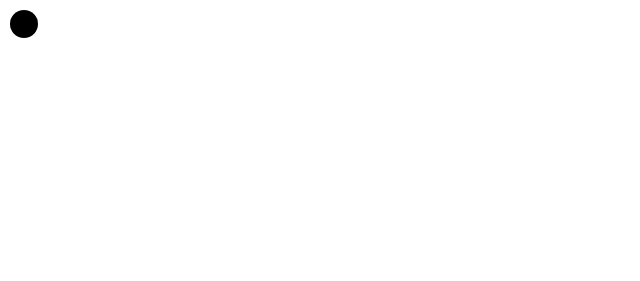
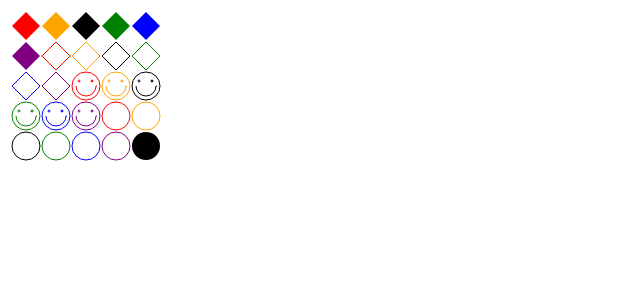
Before and after one commit to b-bly/memory-game, a plain HTML site: page index.html in a window 1280 px wide. Shown: the whole page, without its empty margins (0-640 px from the left). Drawn offline with Linux system fonts and the light colour scheme.

Commit message:
shapes drawn on board

```diff
--- a/index.html
+++ b/index.html
@@ -15,6 +15,7 @@
     <body onload="startGame()">
 
         <script src="script.js" type="text/javascript"></script>
+        <script src="shapes.js" type="text/javascript"></script>
 
     </body>
 
--- a/script.js
+++ b/script.js
@@ -1,3 +1,4 @@
+
 // made with some code copied from https://www.w3schools.com/graphics/game_components.asp
 
 //opening index
@@ -16,8 +17,18 @@
 //x 1. draw shape at x, y = 0, 0
 //need a transform function that moves smilies to the square they're supposed to be.
 //pass color to update function?  To get different color shapes.
+//store shapes to be displayed in clickedShapesArray
+//each mouse click event, add a shape object to array of shapes that will be shown (max 2);
+//after 2nd click, clear the clickedShapesArray
 //2. fill board with shapes
 //3. randomize
+//push shape objects to an array in random order.
+//add color property--store in object with color list for each shape:
+//const colorsByShape = {
+// diamond: ['red', 'orange', ...]
+//    }
+//then give them a coordinates property (0, 0) for the first card, etc.
+//the draw function will need to multiply by card width + CARD_MARGIN to get the correct coordinates
 //4. appear only on mouse up
 //5. card lightens on mouse hover
 //6. if cards match, clear and update score
@@ -26,13 +37,14 @@
 //8. option to play again.
 //9.  give user option to change board size.
 
+//window.onload = function () {
 //Constants
 const CARD_WIDTH = '30'; //each card is a square.  unit is pixels
 const CARD_COLOR = 'gray';
 const BOARD_X = 0; //starting position of first card in upper left corner of board
 const BOARD_Y = 0;
 const CARD_MARGIN = 2; // margin between cards
-const BOARD_WIDTH = 2; //number of cards on one side of the board
+const BOARD_WIDTH = 5; //number of cards on one side of the board
 const SHAPE_PADDING = 2;
 
 
@@ -57,7 +69,7 @@ function drawBoard() {
     }
 }
 
-let myGamePiece;
+
 //startGame called in html body
 function startGame() {
 
@@ -71,6 +83,10 @@ const myGameArea = {
         this.canvas.height = 270;
         this.context = this.canvas.getContext("2d");
         document.body.insertBefore(this.canvas, document.body.childNodes[0]);
+        createShapesAndColors();
+        createGameShapes();
+        console.log(gameShapes);
+
         //this.interval = setInterval(updateGameArea, 20);
         updateGameArea();
     },
@@ -78,89 +94,6 @@ const myGameArea = {
         this.context.clearRect(0, 0, this.canvas.width, this.canvas.height);
     }
 }
-
-//Shapes
-//draw in a 26 x 26 area centered in the 30 x 30 sqare for 4 px of padding
-//from 2 to 28
-const diamond = {
-    update: function () {
-        //if (myGameArea.context) {
-        let ctx = myGameArea.context;
-        ctx.transform(1, 0, 0, 1, 2, 2);
-        ctx.beginPath();
-        ctx.moveTo(0, 14);
-        ctx.lineTo(14, 28);
-        ctx.lineTo(28, 14);
-        ctx.lineTo(14, 0);
-        ctx.lineTo(0, 14);
-        ctx.fill();
-        //}
-    }
-}
-
-const diamondStroke = {
-    update: function () {
-        //if (myGameArea.context) {
-        let ctx = myGameArea.context;
-        ctx.transform(1, 0, 0, 1, 2, 2);
-        ctx.beginPath();
-        ctx.moveTo(0, 14);
-        ctx.lineTo(14, 28);
-        ctx.lineTo(28, 14);
-        ctx.lineTo(14, 0);
-        ctx.lineTo(0, 14);
-        ctx.stroke();
-        //}
-    }
-}
-
-const smiley = {
-    update: function () {
-        let ctx = myGameArea.context;
-        //transform method lets you just move the object, so I don't need to add 2 pixels to each parameter
-        ctx.transform(1, 0, 0, 1, 2, 2);
-        ctx.beginPath();
-        ctx.arc(14, 14, 14, 0, Math.PI * 2, true); // Outer circle
-        ctx.moveTo(25, 14);
-        ctx.arc(14, 14, 10, 0, Math.PI, false);  // Mouth (clockwise)
-        ctx.moveTo(8, 9);
-        ctx.arc(7, 9, 1, 0, Math.PI * 2, true);  // Left eye
-        ctx.moveTo(19, 9);
-        ctx.arc(20, 9, 1, 0, Math.PI * 2, true);  // Right eye
-        ctx.stroke();
-    }
-}
-
-const circle = {
-    update: function () {
-        let ctx = myGameArea.context;
-        //transform method lets you just move the object, so I don't need to add 2 pixels to each parameter
-        ctx.transform(1, 0, 0, 1, 2, 2);
-        ctx.beginPath();
-        ctx.arc(14, 14, 14, 0, Math.PI * 2, true); // Outer circle
-        ctx.stroke()
-    }
-}
-
-const circleFilled = {
-    update: function () {
-        let ctx = myGameArea.context;
-        //transform method lets you just move the object, so I don't need to add 2 pixels to each parameter
-        ctx.transform(1, 0, 0, 1, 2, 2);
-        ctx.beginPath();
-        ctx.arc(14, 14, 14, 0, Math.PI * 2, true); // Outer circle
-        ctx.fill()
-    }
-}
-//arc parameters:
-//center x, y, radius, starting angle, final angle radians, clockwise = true;
-
-// const triangle;
-// const pacman;
-// const diamond;
-// const heart;
-
-
 
 // function component(width, height, color, x, y) {
 //     this.width = width;
@@ -176,6 +109,9 @@ const circleFilled = {
 
 function updateGameArea() {
     myGameArea.clear();
+    gameShapes.forEach((shape, i) => {
+        shape.update(shape.coordinates, shape.color);
+    });
     //drawBoard();
-    circleFilled.update();
 }
+//}
--- /dev/null
+++ b/shapes.js
@@ -0,0 +1,136 @@
+
+//Shapes
+//draw in a 26 x 26 area centered in the 30 x 30 sqare for 4 px of padding
+//from 2 to 28
+let diamond = {
+    coordinates: [0, 0],
+    color: 'red',
+    update: (coordinates, color) => {
+        //if (myGameArea.context) {
+        let ctx = myGameArea.context;
+        ctx.save();
+        ctx.transform(1, 0, 0, 1, 2 + coordinates[0], 2 + coordinates[1]);
+        ctx.beginPath();
+        ctx.moveTo(0, 14);
+        ctx.lineTo(14, 28);
+        ctx.lineTo(28, 14);
+        ctx.lineTo(14, 0);
+        ctx.lineTo(0, 14);
+        ctx.fillStyle = color;
+        ctx.fill();
+        ctx.restore();
+        //}
+    }
+}
+//arc parameters:
+//center x, y, radius, starting angle, final angle radians, clockwise = true;
+
+// const triangle;
+// const pacman;
+// const diamond;
+// const heart;
+const diamondStroke = {
+    update: function (coordinates, color) {
+        //if (myGameArea.context) {
+        let ctx = myGameArea.context;
+        ctx.save();
+        ctx.transform(1, 0, 0, 1, 2 + coordinates[0], 2 + coordinates[1]);
+        ctx.beginPath();
+        ctx.moveTo(0, 14);
+        ctx.lineTo(14, 28);
+        ctx.lineTo(28, 14);
+        ctx.lineTo(14, 0);
+        ctx.lineTo(0, 14);
+        ctx.strokeStyle = color;
+        ctx.stroke();
+        ctx.restore();
+        //}
+    }
+}
+
+const smiley = {
+    update: function (coordinates, color) {
+        let ctx = myGameArea.context;
+        ctx.save();
+        //transform method lets you just move the object, so I don't need to add 2 pixels to each parameter
+        ctx.transform(1, 0, 0, 1, 2 + coordinates[0], 2 + coordinates[1]);
+        ctx.beginPath();
+        ctx.arc(14, 14, 14, 0, Math.PI * 2, true); // Outer circle
+        ctx.moveTo(25, 14);
+        ctx.arc(14, 14, 10, 0, Math.PI, false);  // Mouth (clockwise)
+        ctx.moveTo(8, 9);
+        ctx.arc(7, 9, 1, 0, Math.PI * 2, true);  // Left eye
+        ctx.moveTo(19, 9);
+        ctx.arc(20, 9, 1, 0, Math.PI * 2, true);  // Right eye
+        ctx.strokeStyle = color;
+        ctx.stroke();
+        ctx.restore();
+    }
+}
+
+const circle = {
+    update: function (coordinates, color) {
+        let ctx = myGameArea.context;
+        ctx.save();
+        //transform method lets you just move the object, so I don't need to add 2 pixels to each parameter
+        ctx.transform(1, 0, 0, 1, 2 + coordinates[0], 2 + coordinates[1]);
+        ctx.beginPath();
+        ctx.arc(14, 14, 14, 0, Math.PI * 2, true); // Outer circle
+        ctx.strokeStyle = color;
+        ctx.stroke();
+        ctx.restore();
+    }
+}
+
+const circleFilled = {
+    update: function (coordinates, color) {
+        let ctx = myGameArea.context;
+        ctx.save();
+        //transform method lets you just move the object, so I don't need to add 2 pixels to each parameter
+        ctx.transform(1, 0, 0, 1, 2 + coordinates[0], 2 + coordinates[1]);
+        ctx.beginPath();
+        ctx.arc(14, 14, 14, 0, Math.PI * 2, true); // Outer circle
+        //ctx.fillStyle(color);
+        ctx.fill();
+        ctx.restore();
+    }
+}
+
+const shapes = [diamond, diamondStroke, smiley, circle, circleFilled];
+const colors = ['red', 'orange', 'black', 'green', 'blue', 'purple'];
+let shapesAndColors = [];
+let gameShapes = [];
+//BOARD_WIDTH is number of cards in one row
+function createShapesAndColors() {
+    shapesAndColors = [];
+    shapes.forEach((shape, i) => {
+        colors.forEach((color, j) => {
+            let shapeCopy = Object.assign({}, shape);
+            shapeCopy.color = color;
+            shapesAndColors.push(shapeCopy);
+        });
+    });
+}
+
+function createGameShapes() {
+    let numberCards = BOARD_WIDTH * BOARD_WIDTH;
+    let randomArray = [];
+    for (let i = 0; i < numberCards; i++) {
+        let random = Math.floor(Math.random() * numberCards);
+        while (randomArray.includes(random) === true) {
+            random = Math.floor(Math.random() * numberCards);
+        }
+        randomArray.push(random);
+    }
+    for (let i = 0; i < numberCards; i++) {
+        //const random = randomArray[i];
+        const shape = shapesAndColors[i];
+        const x = ((i) % BOARD_WIDTH) * CARD_WIDTH + CARD_MARGIN; //5 - 1 % 5 = 4
+        //RANDOM = 5: 5 - 1 / 5  = 0
+        //random = 9: 11 - 1/ 5 = 2
+        const y = (Math.floor((i) / BOARD_WIDTH)) * CARD_WIDTH + CARD_MARGIN;
+        shape.coordinates = [x, y];
+        console.log(shape.coordinates);
+        gameShapes.push(shape);
+    }
+}
```
